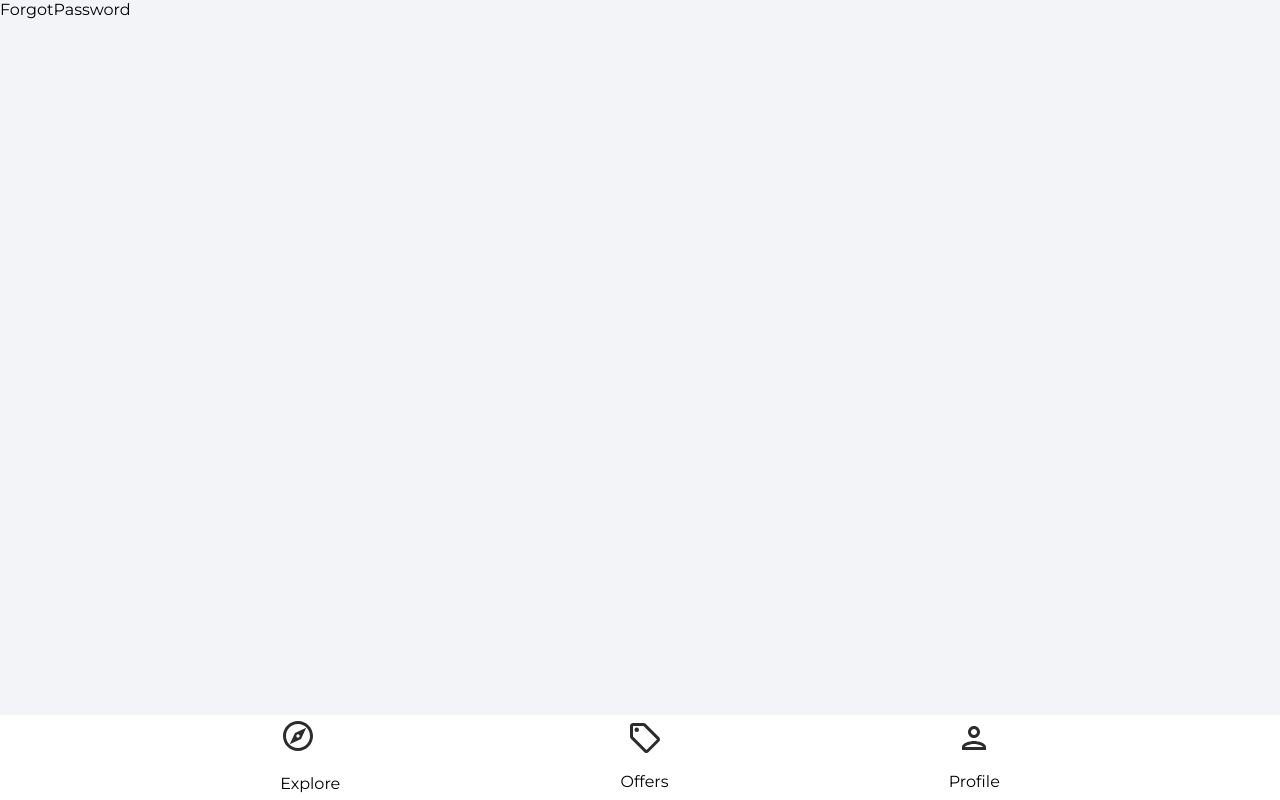
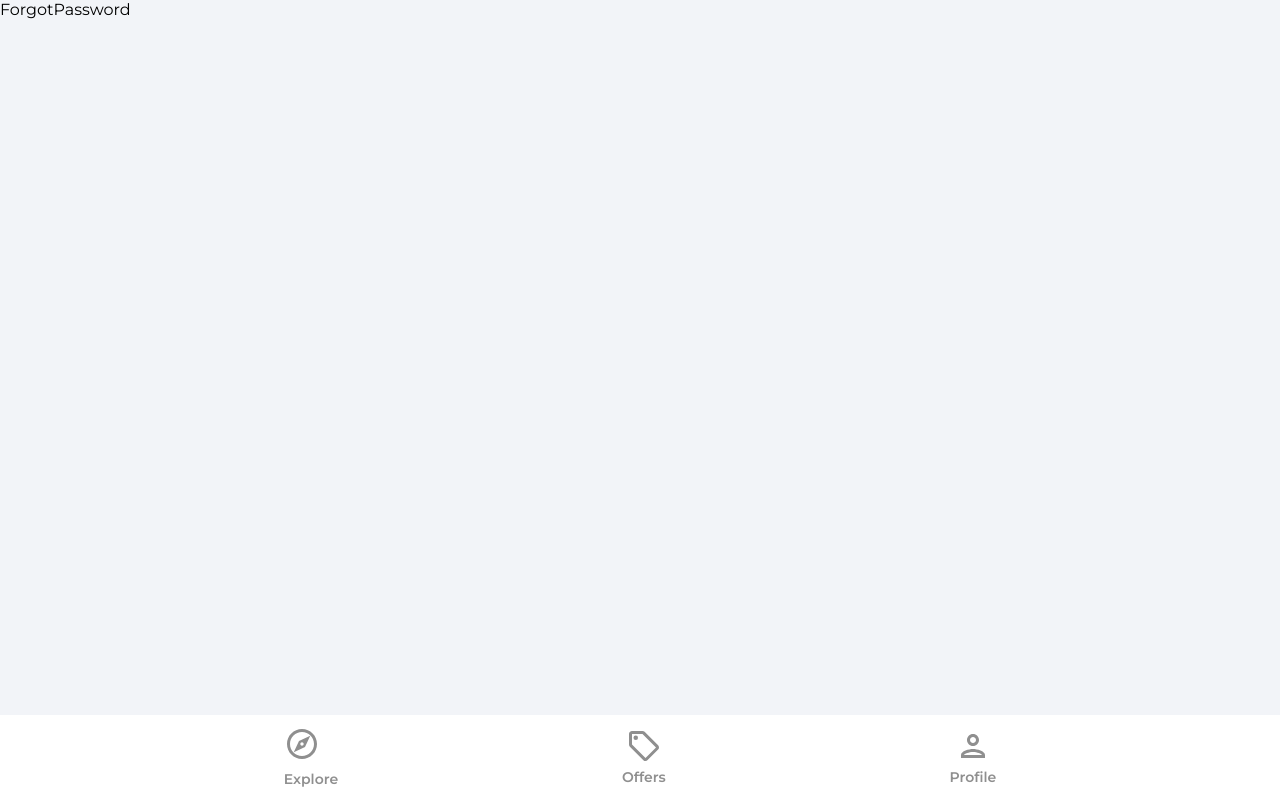
Before and after one commit to JunaidQureshi05/house-marketplace, a React (Create React App) app: page /forgot-password in a window 1280 px wide. Built offline with nearby package versions, Linux system fonts and the light colour scheme; the HTML template or start-up script is replaced by a standard one.

Commit message:
routing added navbar added pages and assets added

```diff
--- a/package.json
+++ b/package.json
@@ -6,6 +6,7 @@
     "@testing-library/jest-dom": "^5.16.2",
     "@testing-library/react": "^12.1.3",
     "@testing-library/user-event": "^13.5.0",
+    "firebase": "^9.6.7",
     "react": "^17.0.2",
     "react-dom": "^17.0.2",
     "react-router-dom": "^6.2.1",
--- a/src/components/Navbar.js
+++ b/src/components/Navbar.js
@@ -5,21 +5,64 @@ import { ReactComponent as ExploreIcon } from '../assets/svg/exploreIcon.svg';
 import { ReactComponent as PersonOutlineIcon } from '../assets/svg/personOutlineIcon.svg';
 
 const Navbar = () => {
+  const navigate = useNavigate();
+  const location = useLocation();
+  const pathMatchRoute = (route) => {
+    if (route === location.pathname) {
+      return true;
+    }
+  };
   return (
     <footer className="navbar">
       <nav className="navbarNav">
         <ul className="navbarListItems">
-          <li>
-            <ExploreIcon fill="#2c2c2c" width="36px" height="36px" />
-            <p>Explore</p>
+          <li onClick={() => navigate('/')}>
+            <ExploreIcon
+              fill={pathMatchRoute('/') ? '#2c2c2c2' : '#8f8f8f'}
+              width="36px"
+              height="36px"
+            />
+            <p
+              className={
+                pathMatchRoute('/')
+                  ? 'navbarListItemNameActive'
+                  : 'navbarListItemName'
+              }
+            >
+              Explore
+            </p>
           </li>
-          <li className="navbarListItem">
-            <OfferIcon fill="#2c2c2c" width="36px" height="36px" />
-            <p>Offers</p>
+          <li className="navbarListItem" onClick={() => navigate('/offers')}>
+            <OfferIcon
+              fill={pathMatchRoute('/offers') ? '#2c2c2c2' : '#8f8f8f'}
+              width="36px"
+              height="36px"
+            />
+            <p
+              className={
+                pathMatchRoute('/offer')
+                  ? 'navbarListItemNameActive'
+                  : 'navbarListItemName'
+              }
+            >
+              Offers
+            </p>
           </li>
-          <li className="navbarListItem">
-            <PersonOutlineIcon fill="#2c2c2c" width="36px" height="36px" />
-            <p>Profile</p>
+          <li className="navbarListItem" onClick={() => navigate('/profile')}>
+            <PersonOutlineIcon
+              fill={pathMatchRoute('/profile') ? '#2c2c2c2' : '#8f8f8f'}
+              width="36px"
+              height="36px"
+            />
+            <p
+              className={
+                pathMatchRoute('/profile')
+                  ? 'navbarListItemNameActive'
+                  : 'navbarListItemName'
+              }
+            >
+              Profile
+            </p>
           </li>
         </ul>
       </nav>
```
Also changed, not shown: 1 other file (tests, documents, lock files or other folders).
